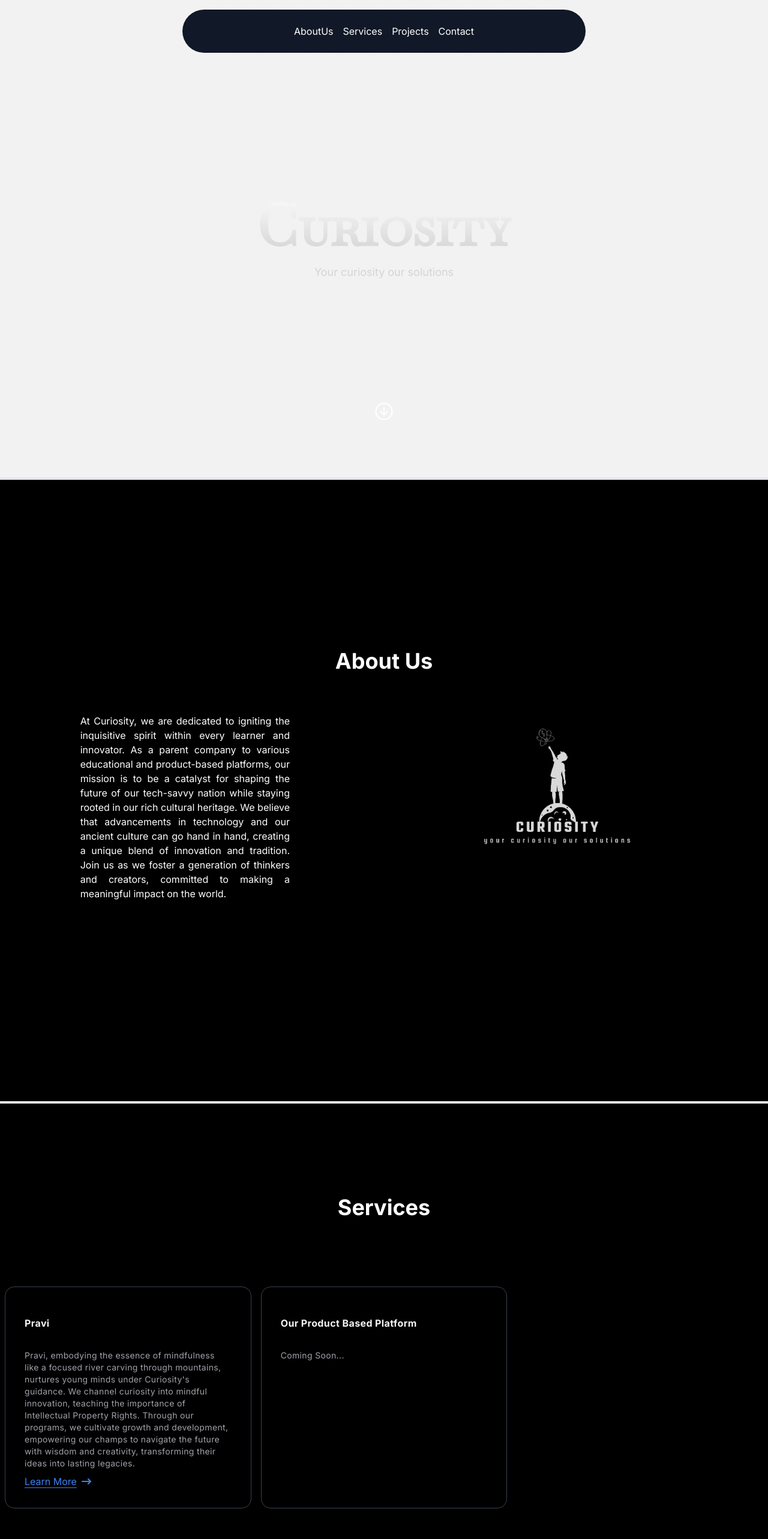
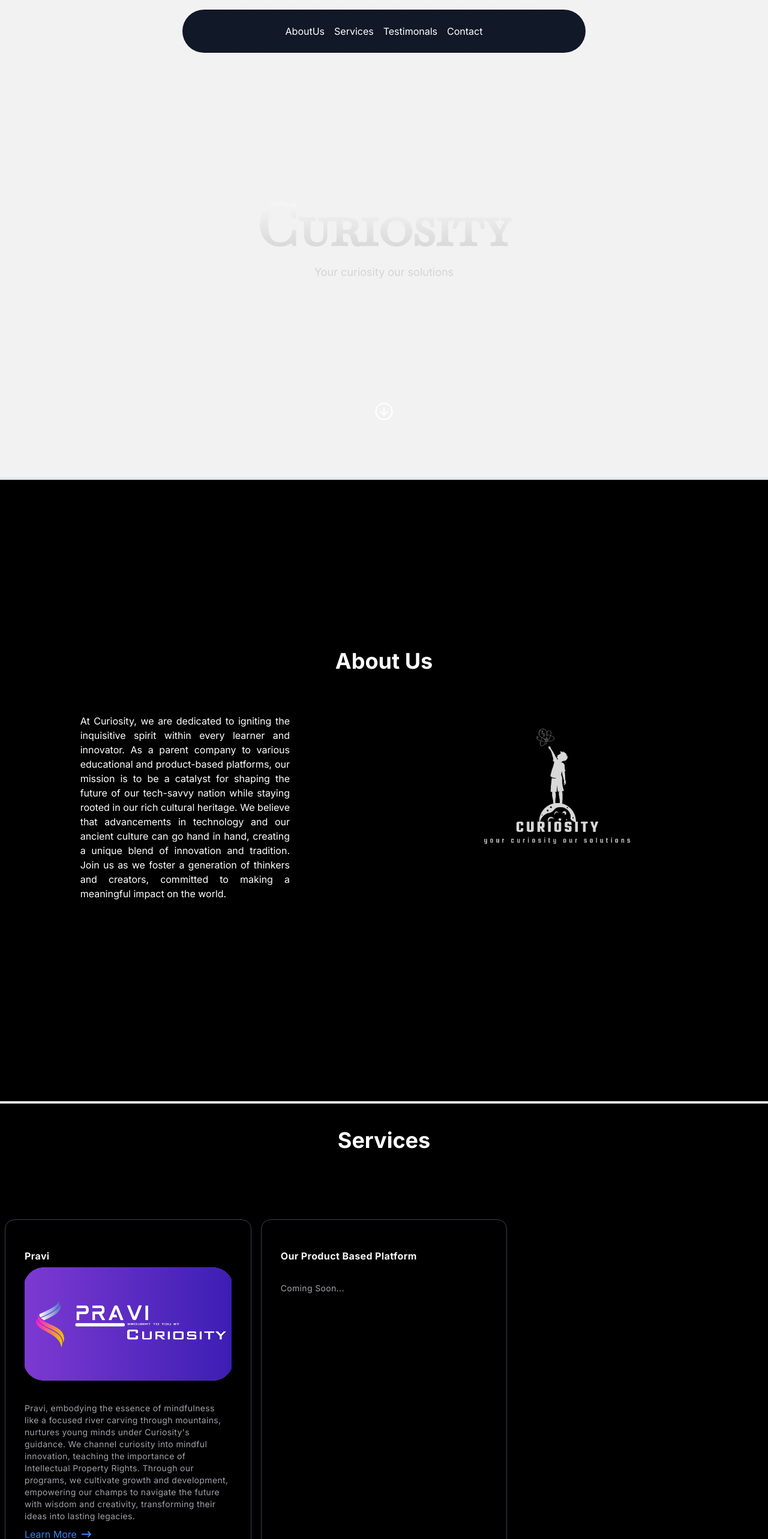
Before and after one commit to JangidVish/Curiosity, a Next.js app: page / in a window 1280 px wide. Shown: the top 2566 px of the page at 60% size. Built offline with nearby package versions, Linux system fonts and the light colour scheme.

Commit message:
Service Image Update &  Project remove

```diff
--- a/src/app/components/Services.tsx
+++ b/src/app/components/Services.tsx
@@ -3,7 +3,7 @@
 
 function CardHoverEffectDemo({array, Heading}:any) {
   return (
-    <div className=" w-full dark:bg-black dark:bg-grid-white/[0.15] relative flex flex-col items-center justify-center sm:overflow-hidden bg-black border-b-4 min-h-screen " id="Services">
+    <div className=" w-full dark:bg-black dark:bg-grid-white/[0.15] relative flex flex-col items-center justify-center sm:overflow-hidden bg-black border-b-4 min-h-screen pb-6 " id="Services">
       <h1 className="text-center text-4xl mt-4 font-bold">{Heading}</h1>
       <div className="relative sm:top-16 ">
       <HoverEffect items={array}/>
--- a/src/app/components/navbar.tsx
+++ b/src/app/components/navbar.tsx
@@ -29,8 +29,8 @@
       <HoveredLink>Pravi</HoveredLink>
       </Link></MenuItem>
       </Link>
-      <Link href={"#Projects"}>
-      <MenuItem setActive={setActive} active={active} item="Projects"></MenuItem>
+      <Link href={"#Feedback"}>
+      <MenuItem setActive={setActive} active={active} item="Testimonals"></MenuItem>
       </Link>
       <Link href={"#Contact"}>
       <MenuItem setActive={setActive} active={active} item="Contact"></MenuItem>
--- a/src/app/components/ui/card-hover-effect.tsx
+++ b/src/app/components/ui/card-hover-effect.tsx
@@ -2,6 +2,7 @@
 import { AnimatePresence, motion } from "framer-motion";
 import Link from "next/link";
 import { useState } from "react";
+import Image from "next/image";
 import { FaArrowRightLong } from "react-icons/fa6";
 
 export const HoverEffect = ({
@@ -11,6 +12,7 @@
   items: {
     title: string;
     description: string;
+    img: string;
     link: string;
     learnmore: boolean;
   }[];
@@ -52,6 +54,7 @@
           </AnimatePresence>
           <Card>
             <CardTitle>{item.title}</CardTitle>
+            {item.img && <Image src={item.img} alt="Pravi Logo" width={1000} height={1000} className="w-auto"/>}
             <CardDescription>{item.description}</CardDescription>
             {item.learnmore &&(<span className="mt-2 text-md underline underline-offset-4 text-blue-500 flex flex-row gap-2 items-center">Learn More<FaArrowRightLong className="animate-bounce2"/></span>)}
           </Card>
--- a/src/app/page.tsx
+++ b/src/app/page.tsx
@@ -10,6 +10,7 @@
 import CuriosityLogo from "../../public/Curiosity logo.png";
 import Feedback from './components/FeedbackCrausal'
 import Image from "next/image";
+import Pravi from "../../public/Logo.png";
 import Founders from "./components/Founders";
 
 const aboutUs = "At Curiosity, we are dedicated to igniting the inquisitive spirit within every learner and innovator. As a parent company to various educational and product-based platforms, our mission is to be a catalyst for shaping the future of our tech-savvy nation while staying rooted in our rich cultural heritage. We believe that advancements in technology and our ancient culture can go hand in hand, creating a unique blend of innovation and tradition. Join us as we foster a generation of thinkers and creators, committed to making a meaningful impact on the world."
@@ -19,7 +20,8 @@
     title: "Pravi",
     description: "Pravi, embodying the essence of mindfulness like a focused river carving through mountains, nurtures young minds under Curiosity's guidance. We channel curiosity into mindful innovation, teaching the importance of Intellectual Property Rights. Through our programs, we cultivate growth and development, empowering our champs to navigate the future with wisdom and creativity, transforming their ideas into lasting legacies.",
     link: "/parvi",
-    learnmore: true
+    learnmore: true,
+    img: "/Logo.png"
   },
   {
     title: "Our Product Based Platform",
@@ -59,7 +61,7 @@
             <HeroSection title="Curiosity" content="Your curiosity our solutions" />
             <AboutUs description={aboutUs} url={CuriosityLogo} />
             <Services array={projects} Heading="Services" />
-            <Projects />
+            {/* <Projects /> */}
             {/* <Testimonals /> */}
             <Feedback />
             <Founders />
```
Also changed, not shown: 1 other file (tests, documents, lock files or other folders).
